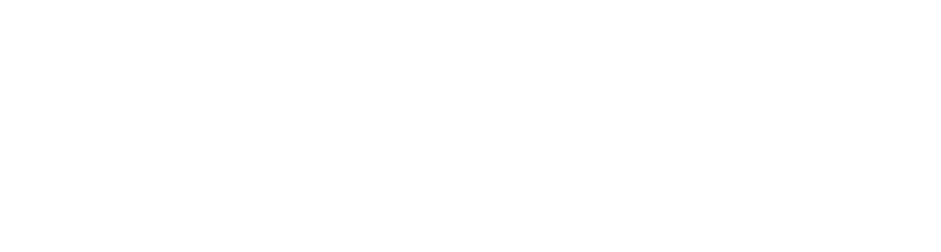
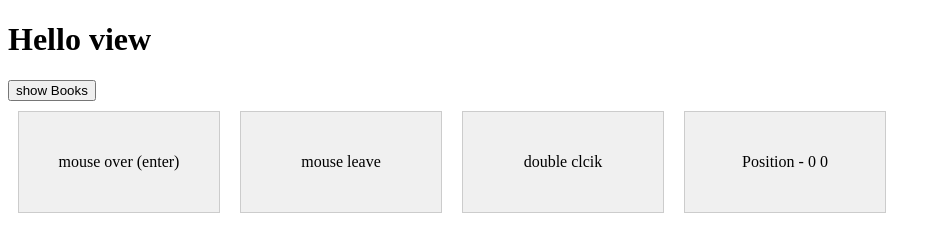
Before and after one commit to BIRALO256/New-to-Vue, a plain HTML site: page index.html in a window 1280 px wide. Shown: the whole page, without its empty margins (0-941 px from the left). Drawn offline with nearby package versions, Linux system fonts and the light colour scheme.

Commit message:
mouse events ..e.g @click,muoseleave,e.t.c

```diff
--- /dev/null
+++ b/app.js
@@ -0,0 +1,45 @@
+
+
+const app = Vue.createApp({
+
+    // data , functions  and other things happen here
+
+    // template: '<h2>I am  the template</h2>'
+
+    data(){
+        return{
+            showBooks : false,
+            title: 'jovic empire',
+            age: '34',
+            x:0,
+            y:0,
+        }
+    },
+
+    methods:  {
+        changeTitle (title){
+            this.title =title
+        },
+        toggleShowBooks(){
+            this.showBooks = !this.showBooks
+        },
+
+        // handlevent(){
+        //     this.showBooks = !this.showBooks
+        // },
+
+        handleventLeave(){
+            this.showBooks = !this.showBooks
+        },
+
+        handleMousemove(){
+            this.x =e.offsetX
+            this.y=e.offsetY
+        }
+
+    }
+
+
+}) //creating the app which can contorl the whole website or just a section
+
+app.mount('#app') // then we use the mount mehtode found in the create app  methode under vue library to tell where this section of contetn shuold be displayed and here we are saying the app id ... it's like a selector
--- a/index.html
+++ b/index.html
@@ -4,10 +4,56 @@
     <!-- Required meta tags -->
     <meta charset="utf-8">
     <meta name="viewport" content="width=device-width, initial-scale=1, shrink-to-fit=no">
+    <script src="https://unpkg.com/vue@3/dist/vue.global.js"></script>
     <title>New to vue</title>
+
+    <style>
+        .box {
+          display: inline-block;
+          width: 200px;
+          height: 100px;
+          margin: 10px;
+          background-color: #f0f0f0;
+          border: 1px solid #ccc;
+          text-align: center;
+          line-height: 100px; /* Centers text vertically */
+        }
+      </style>
 
   </head>
   <body>
 
+   <h1>Hello view</h1>
+
+  <div id="app">
+    <div v-if="showBooks">
+
+        <h2>{{title}} , {{age}}</h2>
+
+        <button v-on:click="age++" >age +</button>
+        <button v-on:click="age--" >age -</button>
+        <button @click="changeTitle('muwanguzi')" > title change</button>
+
+    </div>
+
+        <button @click ="toggleShowBooks" >
+            <span v-if="showBooks" >Hide Books</span>
+            <span v-if="!showBooks">show Books</span>
+        </button>
+
+       <div v-show="showbooks" >currently showiing  books</div>
+
+     <br>
+     <!--mouse evets-->
+
+     <div  class="box" @mouseover = "handlevent"> mouse over (enter)</div>
+     <div  class="box" @mouseleave =" handleventLeave" >mouse leave</div>
+     <div  class="box" @dblclick="handleventLeave" >double clcik</div>
+     <div  class="box" @mousemove="handleMousemove" >Position - {{x}}  {{y}}</div>
+
+  </div>
+
+
+   <script src="app.js"></script>
   </body>
 </html>
```
